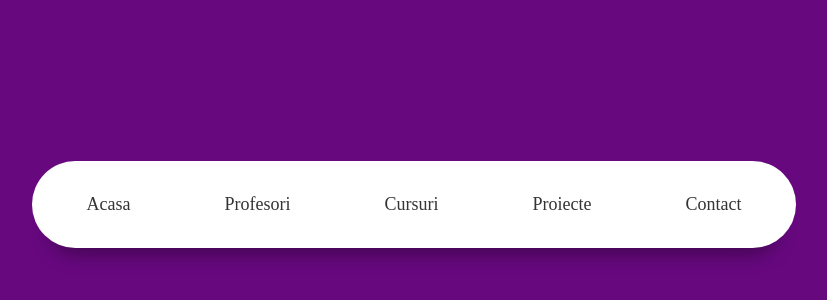
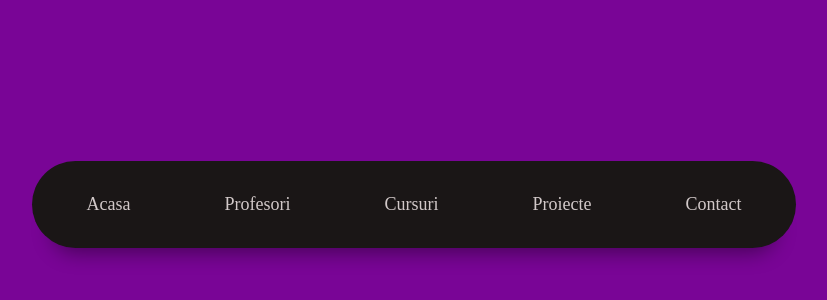
Before and after one commit to sarah0lucy/proj2, a plain HTML site: page index.html in a window 1280 px wide. Shown: the part 196-496 px from the top of the page, without its empty margins (226-1053 px from the left). Drawn offline with Linux system fonts and the light colour scheme.

Commit message:
Update style.css

```diff
--- a/style.css
+++ b/style.css
@@ -6,7 +6,7 @@
 }
 .container
 {
-    background: rgb(103, 8, 127);
+    background: rgb(121, 5, 150);
     width: 100%;
     height: 100vh;
     display: flex;
@@ -15,7 +15,7 @@
 }
 nav
 {
-    background: #fff;
+    background: #1a1616;
     border-radius: 50px;
     padding: 10px;
     box-shadow: 0 25px 20px -20px rgba(0,0,0,0.4);
@@ -28,7 +28,7 @@ nav ul li
     margin: 10px;
     font-size: 18px;
     font-weight: 500;
-    color: #343434;
+    color: #d2c9c9;
     cursor: pointer;
     position: relative;
     z-index: 2;
@@ -38,7 +38,7 @@ nav ul li
 nav ul li::after
 {
     content: '';
-    background: #2374ed;
+    background: #3d0325;
     width: 100%;
     height: 100%;
     border-radius: 30px;
```
